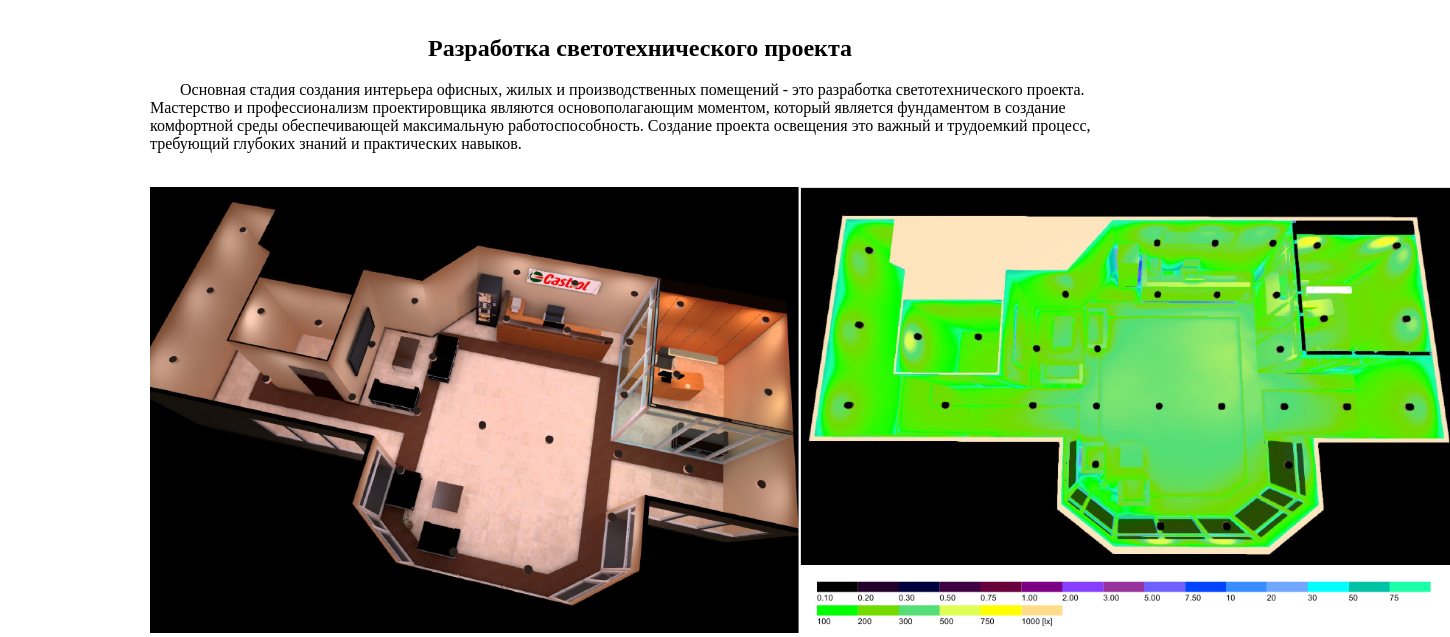
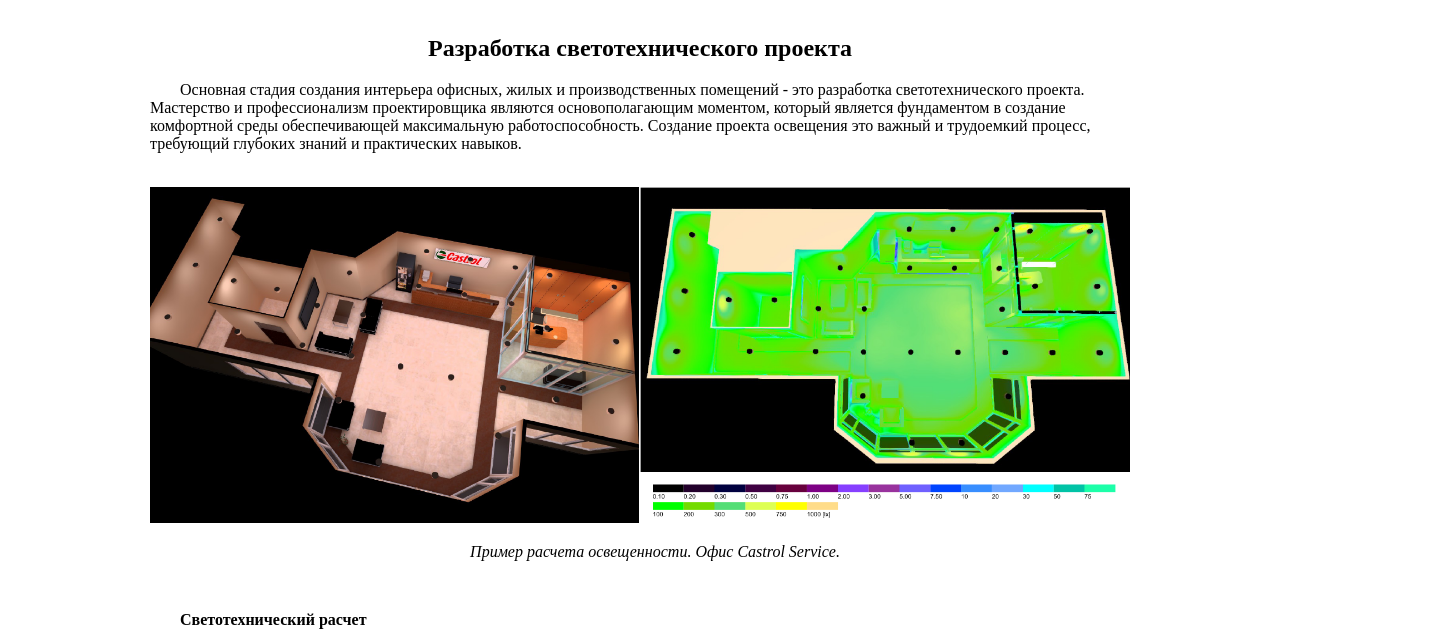
Before and after one commit to itmo-it-group-305/lyubov.raevskaya-makeup, a plain HTML site: page DZ 1 2/index.html in a window 1280 px wide. Shown: the part 163-800 px from the top of the page, 1450 px wide, since content can reach past the window. Drawn offline with Linux system fonts and the light colour scheme.

Commit message:
Дополнение

```diff
--- a/DZ 1 2/index.html
+++ b/DZ 1 2/index.html
@@ -29,7 +29,7 @@
     комфортной среды обеспечивающей максимальную работоспособность. Создание проекта освещения это важный и трудоемкий процесс,
     требующий глубоких знаний и практических навыков. </p><br>
 
-<img src="Images/Пример.png" alt="Example" width="1300">
+<img src="Images/Пример.png" alt="Example" width="100%">
 
 <p align="center"><i>Пример расчета освещенности.
     Офис Castrol Service.</i></p><br>
```
Also changed, not shown: 1 other file.
